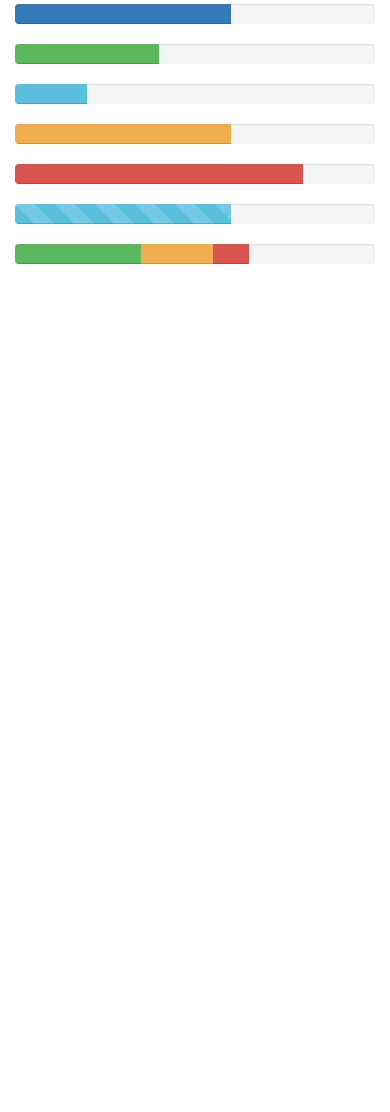
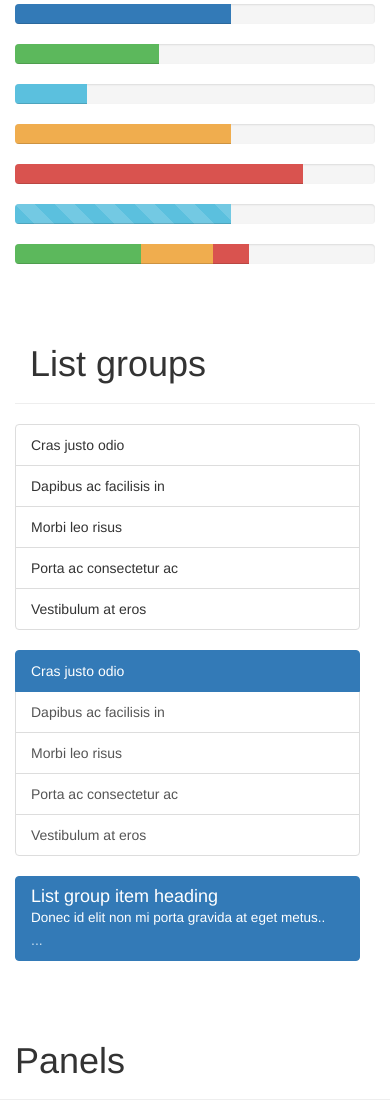
Before and after one commit to Pitt009/Bootstrap_Theme, a plain HTML site: page index.html in a window 390 px wide. Shown: the part 4645-5757 px from the top of the page. Before the commit the page ends 4929 px from the top, so only its background shows below. Drawn offline with nearby package versions, Linux system fonts and the light colour scheme.

Commit message:
terminando lista

```diff
--- a/index.html
+++ b/index.html
@@ -449,6 +449,39 @@
         </div>
       </div>
     </section>
+    <!-- seccion list group -->
+    <section class="container">
+      <div class="page-header container">
+        <h1>List groups</h1>
+      </div>
+      <ul class="list-group col-md-4">
+        <li class="list-group-item">Cras justo odio</li>
+        <li class="list-group-item">Dapibus ac facilisis in</li>
+        <li class="list-group-item">Morbi leo risus</li>
+        <li class="list-group-item">Porta ac consectetur ac</li>
+        <li class="list-group-item">Vestibulum at eros</li>
+      </ul>
+      <div class="list-group col-md-4">
+        <a href="#" class="list-group-item active">
+          Cras justo odio
+        </a>
+        <a href="#" class="list-group-item">Dapibus ac facilisis in</a>
+        <a href="#" class="list-group-item">Morbi leo risus</a>
+        <a href="#" class="list-group-item">Porta ac consectetur ac</a>
+        <a href="#" class="list-group-item">Vestibulum at eros</a>
+      </div>
+      <div class="list-group col-md-4">
+        <a href="#" class="list-group-item active">
+          <h4 class="list-group-item-heading">List group item heading<small><br> Donec id
+             elit non mi porta gravida at eget metus..</small></h4>
+          <p class="list-group-item-text">...</p>
+        </a>
+      </div>
+    </section>
+    <!-- seccion Panels -->
+    <div class="page-header container">
+      <h1>Panels</h1>
+    </div>
     <script src="https://ajax.googleapis.com/ajax/libs/jquery/1.12.4/jquery.min.js"></script>
     <script src="js/bootstrap.min.js"></script>
   </body>
```
